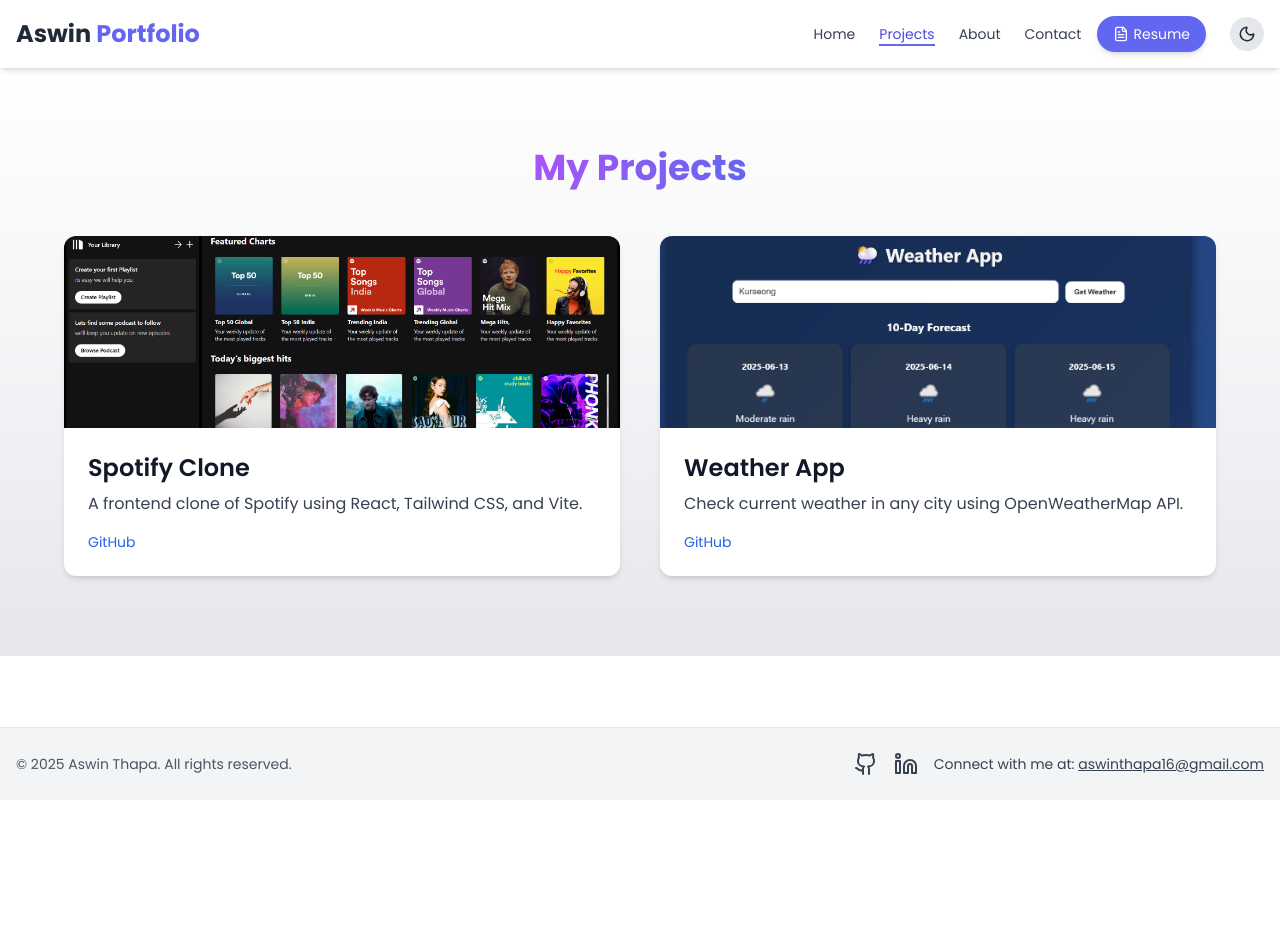
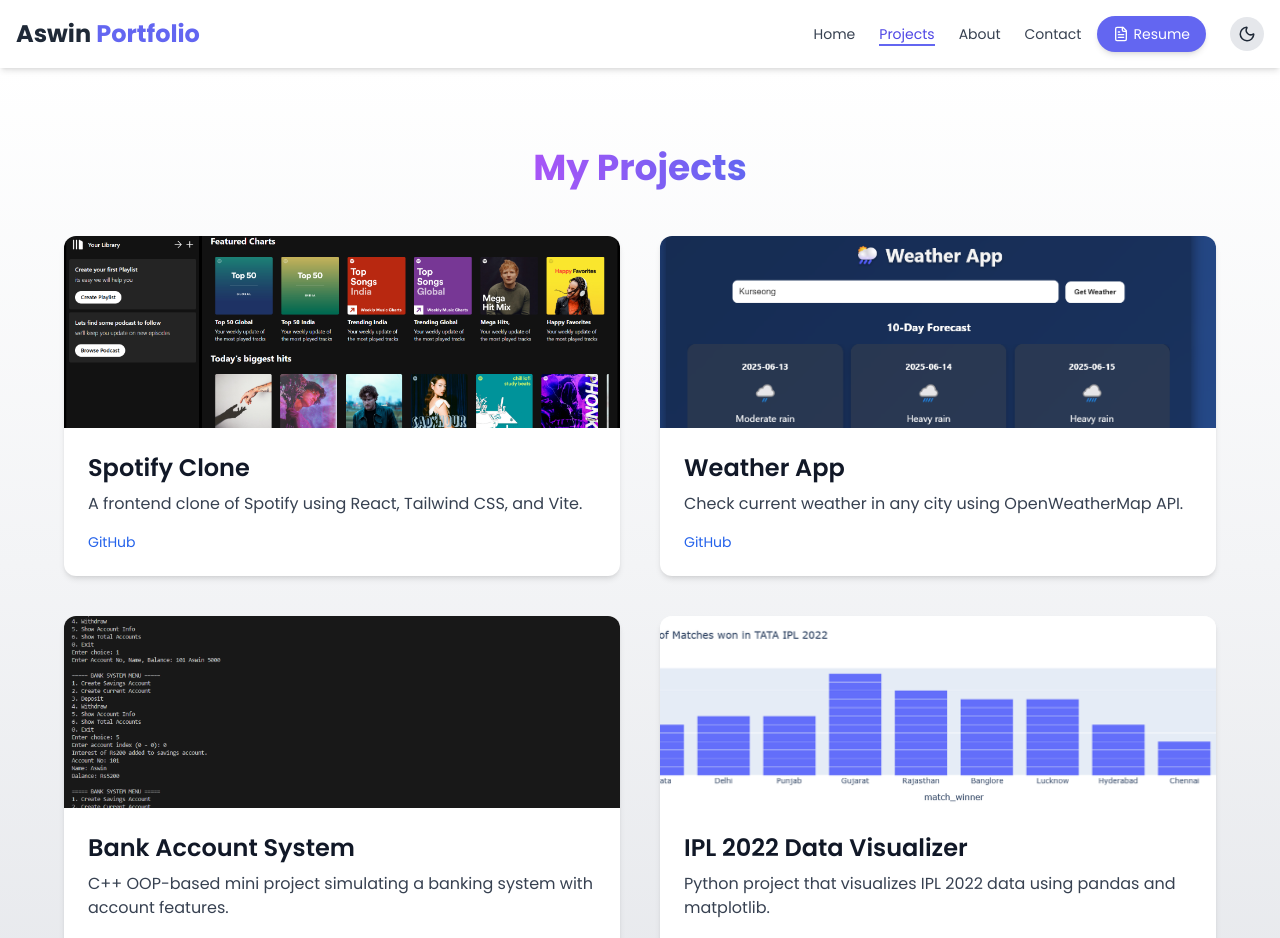
Before and after one commit to AswinThApa04/portfolio-website, a React (Vite) app: page /projects in a window 1280 px wide. Shown: the top 938 px of the page. Before the commit the page ends 800 px from the top, so only its background shows below. Built offline with nearby package versions, Linux system fonts and the light colour scheme.

Commit message:
Added remaining projects that were not included in Projects.jsx

```diff
--- a/src/pages/Projects.jsx
+++ b/src/pages/Projects.jsx
@@ -8,14 +8,24 @@
       description: "A frontend clone of Spotify using React, Tailwind CSS, and Vite.",
       image: "/spotify-clone.png",
       githubLink: "https://github.com/AswinThApa04/spotify",
-      demoLink: "",
     },
     {
       title: "Weather App",
       description: "Check current weather in any city using OpenWeatherMap API.",
       image: "/weather-app.png",
       githubLink: "https://github.com/AswinThApa04/weather-app",
-      demoLink: "",
+    },
+    {
+      title: 'Bank Account System',
+      description: 'C++ OOP-based mini project simulating a banking system with account features.',
+      image: '/c_bank.png',
+      githubLink: 'https://github.com/AswinThApa04/Bank-Account-System',
+    },
+    {
+      title: 'IPL 2022 Data Visualizer',
+      description: 'Python project that visualizes IPL 2022 data using pandas and matplotlib.',
+      image: '/match_winner.png',
+      githubLink: 'https://github.com/AswinThApa04/IPL-2022-Data-Visualizer',
     },
   ];
 
```
Also changed, not shown: public/c_bank.png (added), public/match_winner.png (added).
